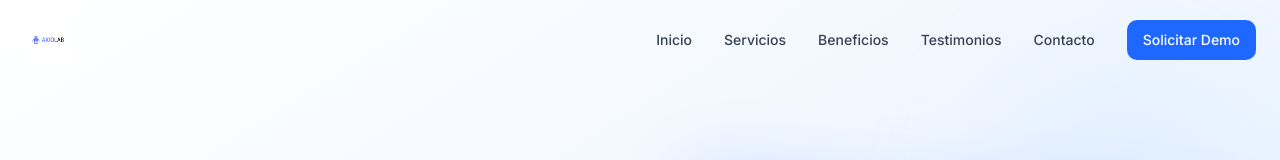
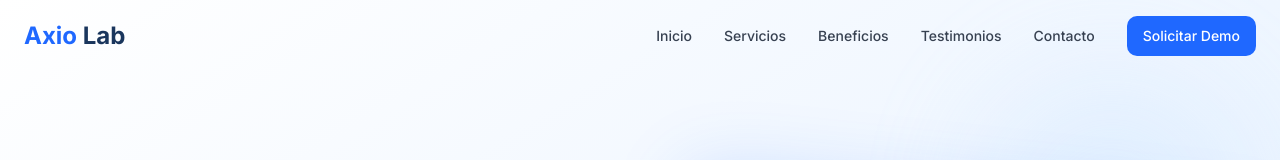
Before and after one commit to danielmedinac22/axio-lab-automation-hub, a React (Vite) app: page / in a window 1280 px wide. Shown: the top 160 px of the page. Built offline with nearby package versions, Linux system fonts and the light colour scheme.

Commit message:
Visual edit in Lovable
Edited UI in Lovable

```diff
--- a/src/components/navbar.tsx
+++ b/src/components/navbar.tsx
@@ -1,13 +1,10 @@
-
 import { useState, useEffect } from "react";
 import { Button } from "@/components/ui/button";
 import { Menu, X } from "lucide-react";
 import { cn } from "@/lib/utils";
-
 export function Navbar() {
   const [isScrolled, setIsScrolled] = useState(false);
   const [mobileMenuOpen, setMobileMenuOpen] = useState(false);
-
   useEffect(() => {
     const handleScroll = () => {
       if (window.scrollY > 50) {
@@ -16,96 +13,63 @@ export function Navbar() {
         setIsScrolled(false);
       }
     };
-
     window.addEventListener("scroll", handleScroll);
     return () => {
       window.removeEventListener("scroll", handleScroll);
     };
   }, []);
-
-  const navItems = [
-    { name: "Inicio", href: "#" },
-    { name: "Servicios", href: "#servicios" },
-    { name: "Beneficios", href: "#beneficios" },
-    { name: "Testimonios", href: "#testimonios" },
-    { name: "Contacto", href: "#contacto" },
-  ];
-
-  return (
-    <header
-      className={cn(
-        "fixed top-0 left-0 right-0 z-50 transition-all duration-300 py-4",
-        isScrolled
-          ? "bg-white/90 backdrop-blur-md shadow-sm"
-          : "bg-transparent"
-      )}
-    >
+  const navItems = [{
+    name: "Inicio",
+    href: "#"
+  }, {
+    name: "Servicios",
+    href: "#servicios"
+  }, {
+    name: "Beneficios",
+    href: "#beneficios"
+  }, {
+    name: "Testimonios",
+    href: "#testimonios"
+  }, {
+    name: "Contacto",
+    href: "#contacto"
+  }];
+  return <header className={cn("fixed top-0 left-0 right-0 z-50 transition-all duration-300 py-4", isScrolled ? "bg-white/90 backdrop-blur-md shadow-sm" : "bg-transparent")}>
       <div className="container mx-auto px-4 md:px-6 flex items-center justify-between">
         <a href="#" className="flex items-center">
-          <img
-            src="/lovable-uploads/ed8432b0-d552-499f-b86e-e7933a43f67a.png"
-            alt="Axio Lab Logo"
-            className="h-10 md:h-12"
-          />
+          <span className="text-2xl font-bold text-axio-900 object-cover">
+            <span className="text-axio-600">Axio</span> Lab
+          </span>
         </a>
 
         {/* Desktop Navigation */}
         <nav className="hidden md:flex items-center space-x-8">
-          {navItems.map((item) => (
-            <a
-              key={item.name}
-              href={item.href}
-              className="text-gray-700 hover:text-axio-600 transition-colors font-medium text-sm"
-            >
+          {navItems.map(item => <a key={item.name} href={item.href} className="text-gray-700 hover:text-axio-600 transition-colors font-medium text-sm">
               {item.name}
-            </a>
-          ))}
-          <Button
-            className="bg-axio-600 hover:bg-axio-700 text-white rounded-md font-medium"
-          >
+            </a>)}
+          <Button className="bg-axio-600 hover:bg-axio-700 text-white rounded-md font-medium">
             Solicitar Demo
           </Button>
         </nav>
 
         {/* Mobile Navigation Toggle */}
         <div className="md:hidden">
-          <Button
-            variant="ghost"
-            size="icon"
-            onClick={() => setMobileMenuOpen(!mobileMenuOpen)}
-            aria-label="Toggle menu"
-          >
-            {mobileMenuOpen ? (
-              <X className="h-6 w-6" />
-            ) : (
-              <Menu className="h-6 w-6" />
-            )}
+          <Button variant="ghost" size="icon" onClick={() => setMobileMenuOpen(!mobileMenuOpen)} aria-label="Toggle menu">
+            {mobileMenuOpen ? <X className="h-6 w-6" /> : <Menu className="h-6 w-6" />}
           </Button>
         </div>
       </div>
 
       {/* Mobile Navigation Menu */}
-      {mobileMenuOpen && (
-        <div className="md:hidden bg-white absolute top-full left-0 right-0 shadow-md animate-fade-in">
+      {mobileMenuOpen && <div className="md:hidden bg-white absolute top-full left-0 right-0 shadow-md animate-fade-in">
           <div className="container mx-auto px-4 py-4 flex flex-col space-y-4">
-            {navItems.map((item) => (
-              <a
-                key={item.name}
-                href={item.href}
-                className="text-gray-700 hover:text-axio-600 transition-colors font-medium text-base py-2"
-                onClick={() => setMobileMenuOpen(false)}
-              >
+            {navItems.map(item => <a key={item.name} href={item.href} className="text-gray-700 hover:text-axio-600 transition-colors font-medium text-base py-2" onClick={() => setMobileMenuOpen(false)}>
                 {item.name}
-              </a>
-            ))}
-            <Button
-              className="bg-axio-600 hover:bg-axio-700 text-white rounded-md w-full mt-2"
-            >
+              </a>)}
+            <Button className="bg-axio-600 hover:bg-axio-700 text-white rounded-md w-full mt-2">
               Solicitar Demo
             </Button>
           </div>
-        </div>
-      )}
-    </header>
-  );
+        </div>}
+    </header>;
 }
```
